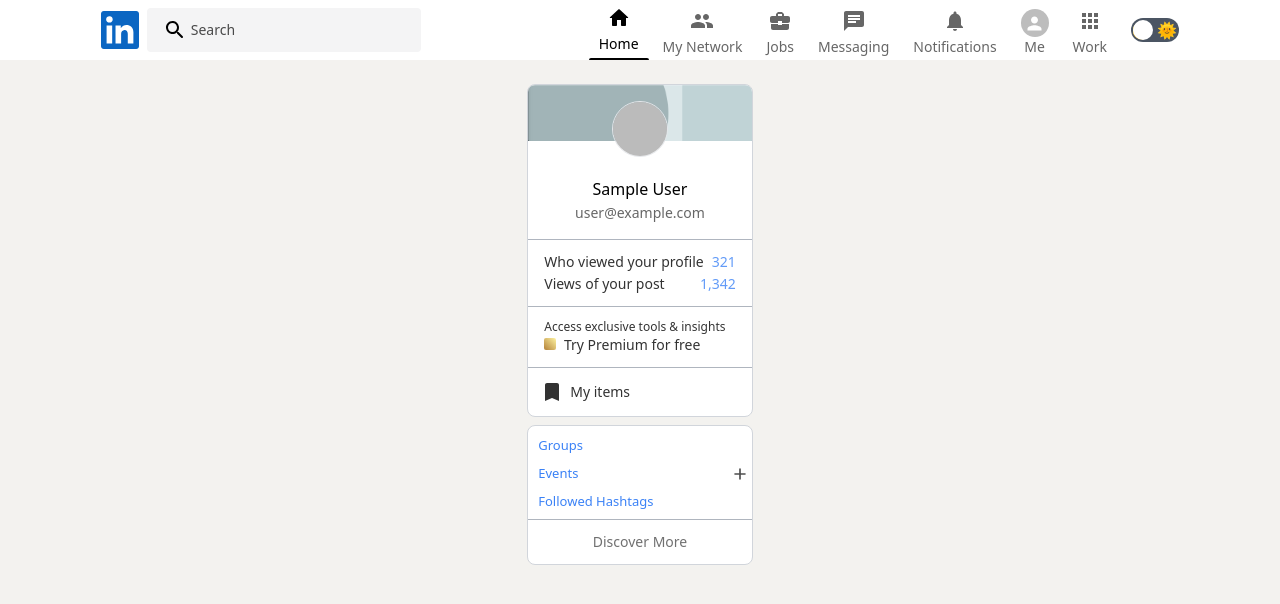
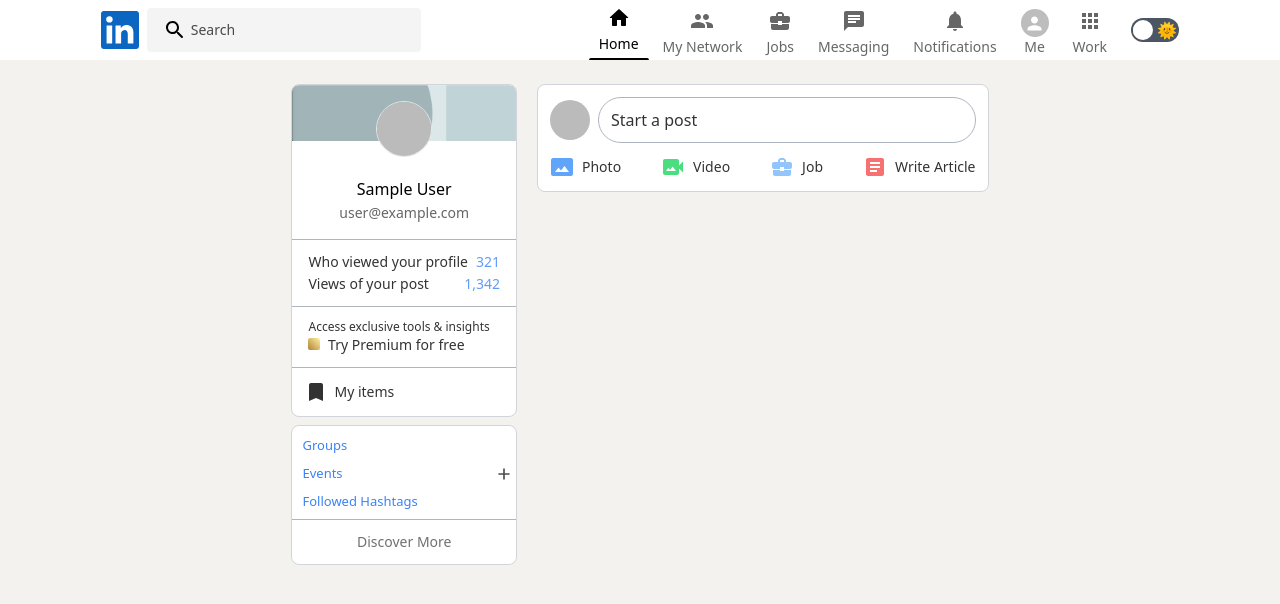
Before and after one commit to tarunfy/linkedin-clone, a Next.js app: page / in a window 1280 px wide. Shown: the top 604 px of the page. Built offline with nearby package versions, Linux system fonts and the light colour scheme; no server answers; sample sign-in values are in the browser's storage.

Commit message:
added feed post input component

```diff
--- /dev/null
+++ b/components/Feed.jsx
@@ -0,0 +1,13 @@
+import React from "react";
+import Input from "./Input";
+
+const Feed = () => {
+  return (
+    <div className="space-y-6 pb-24 max-w-lg">
+      <Input />
+      {/* Posts */}
+    </div>
+  );
+};
+
+export default Feed;
--- /dev/null
+++ b/components/Input.jsx
@@ -0,0 +1,56 @@
+import { Avatar } from "@mui/material";
+import React from "react";
+import { useSession } from "next-auth/react";
+import { motion } from "framer-motion";
+import PhotoSizeSelectActualIcon from "@mui/icons-material/PhotoSizeSelectActual";
+import VideoCameraBackIcon from "@mui/icons-material/VideoCameraBack";
+import BusinessCenterIcon from "@mui/icons-material/BusinessCenter";
+import ArticleIcon from "@mui/icons-material/Article";
+
+const Input = () => {
+  const { data: session } = useSession();
+
+  return (
+    <div className="bg-white dark:bg-[#1D2226] rounded-lg border-gray-300 border dark:border-none p-3 space-y-3">
+      <div className="flex items-center space-x-2">
+        <Avatar
+          src={session?.user?.image}
+          className="!h-10 !w-10 cursor-pointer"
+        />
+        <motion.button
+          whileHover={{ scale: 1.01 }}
+          whileTap={{ scale: 0.99 }}
+          className="rounded-full border border-gray-400 py-2.5 px-3 opacity-80 hover:opacity-100 font-medium w-full text-left"
+          //   onClick={() => {
+          //     setModalOpen(true);
+          //     setModalType("dropIn");
+          //   }}
+        >
+          Start a post
+        </motion.button>
+      </div>
+      <div className="flex items-center flex-wrap gap-4 justify-center md:gap-x-10">
+        <button className="inputButton group">
+          <PhotoSizeSelectActualIcon className="text-blue-400" />
+          <h4 className="opacity-80 group-hover:opacity-100">Photo</h4>
+        </button>
+        <button className="inputButton group">
+          <VideoCameraBackIcon className="text-green-400" />
+          <h4 className="opacity-80 group-hover:opacity-100">Video</h4>
+        </button>
+        <button className="inputButton group">
+          <BusinessCenterIcon className="text-blue-300" />
+          <h4 className="opacity-80 group-hover:opacity-100">Job</h4>
+        </button>
+        <button className="inputButton group">
+          <ArticleIcon className="text-red-400" />
+          <h4 className="opacity-80 group-hover:opacity-100 whitespace-nowrap">
+            Write Article
+          </h4>
+        </button>
+      </div>
+    </div>
+  );
+};
+
+export default Input;
--- a/pages/index.jsx
+++ b/pages/index.jsx
@@ -3,6 +3,7 @@
 import Header from "../components/Header";
 import Sidebar from "../components/Sidebar";
 import { useRouter } from "next/router";
+import Feed from "../components/Feed";
 
 export default function Home() {
   const router = useRouter();
@@ -25,7 +26,7 @@
       <main className="flex justify-center gap-x-5 px-4 sm:px-12">
         <div className="flex flex-col md:flex-row gap-5">
           <Sidebar />
-          {/* feed */}
+          <Feed />
         </div>
         {/* widgets */}
       </main>
--- a/styles/globals.css
+++ b/styles/globals.css
@@ -5,12 +5,6 @@
 @layer components {
   .intent {
     @apply flex items-center justify-between hover:shadow-custom p-4 cursor-pointer rounded-lg text-black  max-w-md mx-auto xl:mx-0 border-[0.5px] border-gray-300;
-  }
-}
-
-@layer base {
-  body {
-    @apply bg-zinc-50;
   }
 
   .sidebarButton {
@@ -20,4 +14,14 @@
   .sidebarLinks {
     @apply text-[13px] font-medium text-blue-500 hover:underline cursor-pointer px-2.5;
   }
+
+  .inputButton {
+    @apply flex items-center space-x-2 font-medium cursor-pointer text-sm;
+  }
 }
+
+@layer base {
+  body {
+    @apply bg-zinc-50;
+  }
+}
```
